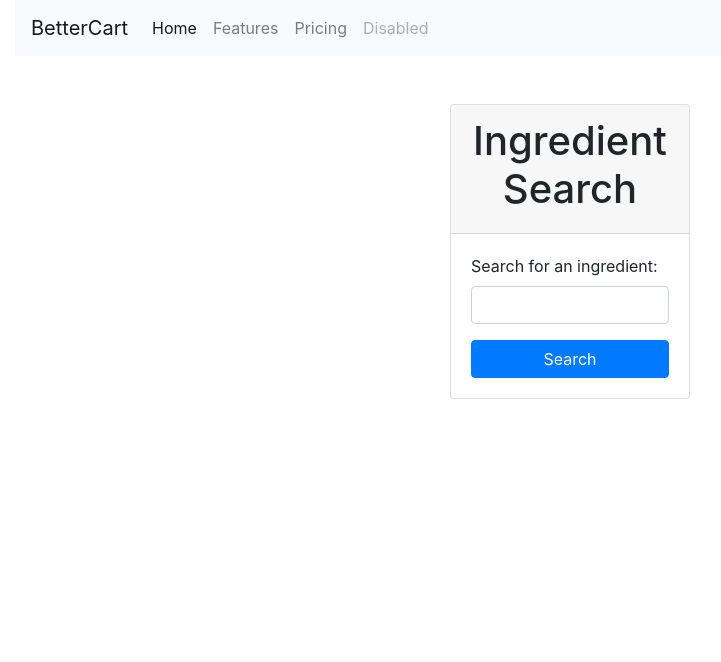
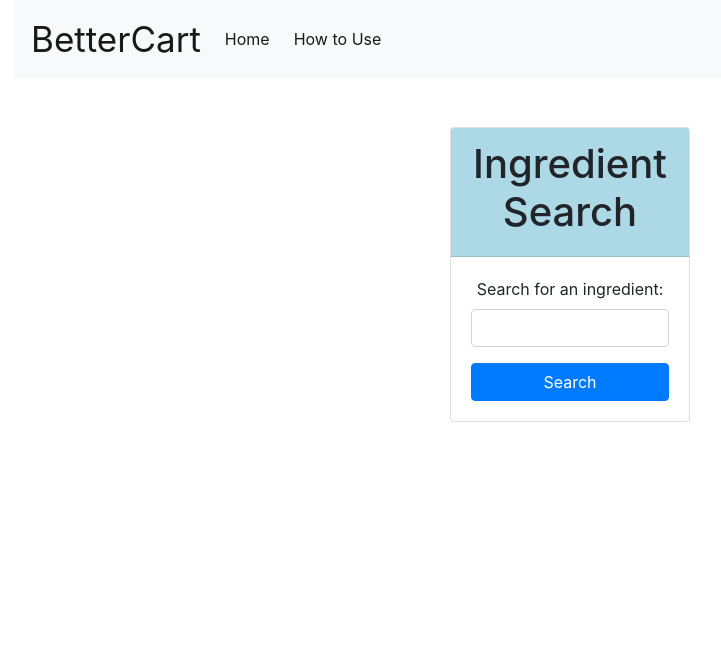
Before and after one commit to shrutibala1/BetterCart, a Django app: page /BetterCart/add-item/ in a window 1280 px wide. Shown: the top 662 px of the page, without its empty margins (70-791 px from the left). Run offline with Django 4.2, Linux system fonts and the light colour scheme; some libraries are stand-ins or nearby versions.

Commit message:
changed the nav bar and search to add items

```diff
--- a/mysite/BetterCart/templates/BetterCart/add_grocery_item.html
+++ b/mysite/BetterCart/templates/BetterCart/add_grocery_item.html
@@ -3,12 +3,12 @@
 {% block content %}
     <div class="container">
         <div class="row justify-content-center mt-5">
-            <div class="col-md-6">
-                <div class="card">
+            <div class="col-md-6 mx-auto">
+                <div class="card custom-card">
                     <div class="card-header">
                         <h1 class="text-center">Ingredient Search</h1>
                     </div>
-                    <div class="card-body">
+                    <div class="card-body" align="center">
                         <form method="post" action="{% url 'ingredient_search' %}">
                             {% csrf_token %}
                             <div class="form-group">
@@ -22,4 +22,13 @@
             </div>
         </div>
     </div>
+    <style>
+        .card-header{
+            background-color: lightblue;
+        }
+        .custom-card {
+            max-width: 1000px;
+            margin: 0 auto; /* horizontally center the card */
+        }
+    </style>
 {% endblock %}
--- a/mysite/BetterCart/templates/BetterCart/base.html
+++ b/mysite/BetterCart/templates/BetterCart/base.html
@@ -30,26 +30,25 @@
 <body class="container">
     <div class="wrapper">
         <nav class="navbar navbar-expand-lg navbar-light bg-light">
-            <a class="navbar-brand" href="#">BetterCart</a>
+            <a class="navbar-brand mr-3"  href="#">
+                BetterCart
+            </a>
             <button class="navbar-toggler" type="button" data-toggle="collapse" data-target="#navbarNav" aria-controls="navbarNav" aria-expanded="false" aria-label="Toggle navigation">
                 <span class="navbar-toggler-icon"></span>
             </button>
+
             <div class="collapse navbar-collapse" id="navbarNav">
-                <ul class="navbar-nav">
-                    <li class="nav-item active">
-                        <a class="nav-link" href="#">Home <span class="sr-only">(current)</span></a>
+                <ul class="navbar-nav mr-auto">
+                    <li class="nav-item active mr-2">
+                        <a class="nav-link" href="http://127.0.0.1:8000/"> Home <span class="sr-only">(current)</span></a>
+
                     </li>
-                    <li class="nav-item">
-                        <a class="nav-link" href="#">Features</a>
-                    </li>
-                    <li class="nav-item">
-                        <a class="nav-link" href="#">Pricing</a>
-                    </li>
-                    <li class="nav-item">
-                        <a class="nav-link disabled" href="#">Disabled</a>
+                    <li class="nav-item active mr-2">
+                        <a class="nav-link" href="#">How to Use <span class="sr-only">(current)</span></a>
                     </li>
                 </ul>
             </div>
+
         </nav>
 
         <div class="row">
@@ -57,10 +56,21 @@
                 {% block content %}{% endblock %}
             </div>
         </div>
-
         <div class="footer">
             {% include 'BetterCart/footer.html' %}
         </div>
+        <style>
+            .navbar-brand
+                {
+                  color:grey;
+                  font-size: 35px;
+                  margin: 0px;
+                }
+            .navbar-nav .nav-link:hover {
+                background-color: #adb5bd;
+            }
+        </style>
+
     </div>
 </body>
 </html>
```
